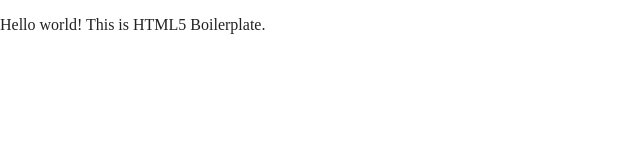
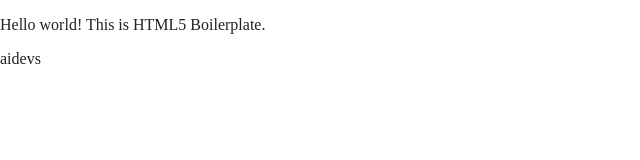
Before and after one commit to konczak/aidevsriskgame.github.io, a website built with Parcel: page index.html in a window 1280 px wide. Shown: the full height of the page, 0-640 px from the left. Built offline with nearby package versions, Linux system fonts and the light colour scheme.

Commit message:
feat: add aidevs text to the page

```diff
--- a/index.html
+++ b/index.html
@@ -26,6 +26,7 @@
 
   <!-- Add your site or application content here -->
   <p>Hello world! This is HTML5 Boilerplate.</p>
+  <div>aidevs</div>
   <script src="js/vendor/modernizr-3.11.2.min.js"></script>
   <script src="js/plugins.js"></script>
   <script src="js/main.js"></script>
```
